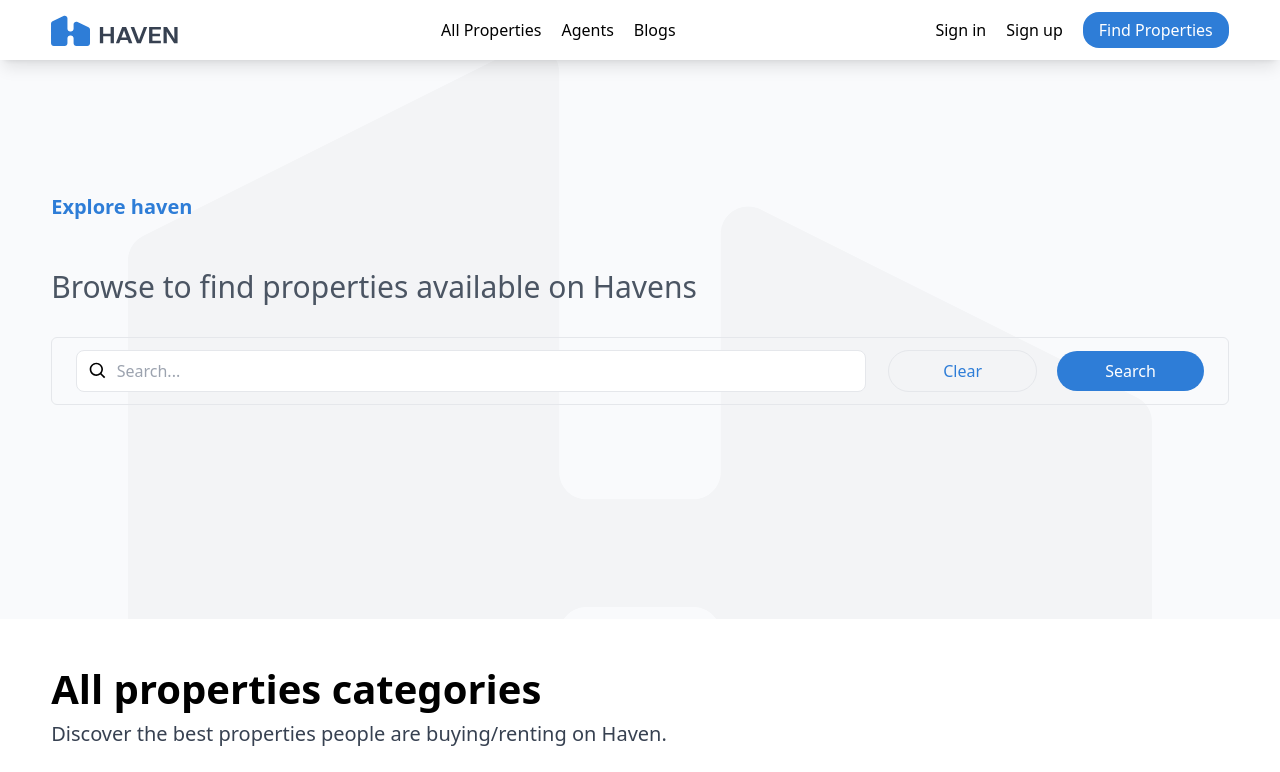
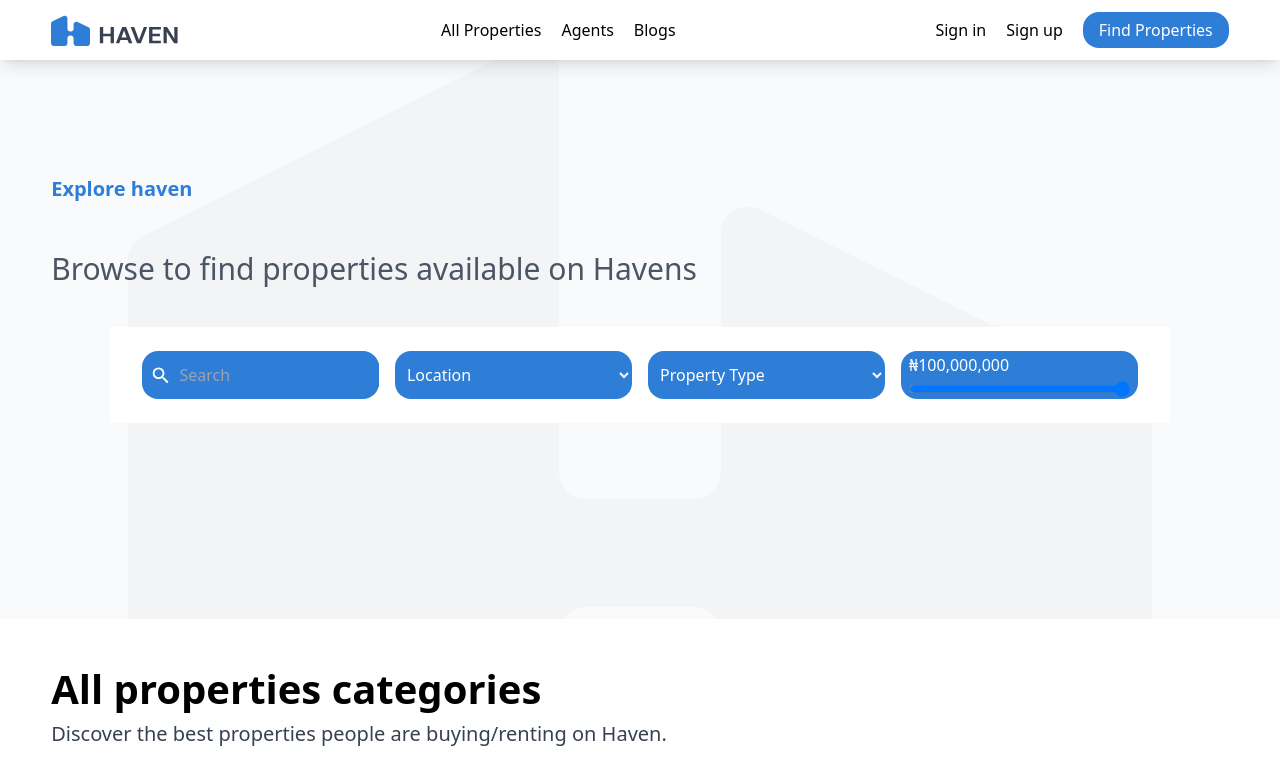
Before and after one commit to PythoSalaf/Harven-Estates, a React (Vite) app: page /all-properties in a window 1280 px wide. Shown: the top 772 px of the page. Built offline with nearby package versions, Linux system fonts and the light colour scheme.

Commit message:
some changes made

```diff
--- a/src/Pages/AllProperty.jsx
+++ b/src/Pages/AllProperty.jsx
@@ -1,6 +1,11 @@
-import { BiSearch } from "react-icons/bi";
+// import { BiSearch } from "react-icons/bi";
 import { Noresult, Portraite, Propertyhero } from "../assets";
-import { Button, PropertyCard, PropertyCategories } from "../components";
+import {
+  Button,
+  InputField,
+  PropertyCard,
+  PropertyCategories,
+} from "../components";
 import { useState } from "react";
 import { properties } from "../components/DummyData";
 
@@ -32,7 +37,7 @@ const AllProperty = () => {
           />
         </div>
 
-        <div className="absolute layout inset-0 z-20 flex flex-col h-[60vh] items-center rounded-xl justify-center ">
+        <div className="absolute layout inset-0 z-20 flex flex-col h-[75vh]  md:h-[68vh] lg:h-[60vh] items-center rounded-xl justify-center ">
           <div className="w-full">
             <h1 className="text-lg font-semibold text-primary md:text-xl">
               Explore haven
@@ -40,29 +45,9 @@ const AllProperty = () => {
             <p className="mt-12 text-2xl md:text-3xl text-grayPrimary">
               Browse to find properties available on Havens
             </p>
-            <div className="py-3 mt-8 border rounded-md border-graySecondary gap-x-4">
-              <div className="w-[96%] mx-auto flex items-center justify-between">
-                <div className="relative w-[70%]">
-                  <div className="absolute inset-y-0 left-0 flex items-center pl-3">
-                    <BiSearch className="w-5 h-5 text-gray-400" />
-                  </div>
-                  <input
-                    type="text"
-                    className="w-full py-2 pl-10 pr-4 text-gray-700 bg-white border rounded-lg border-graySecondary focus:outline-none focus:ring-2 focus:ring-transparent focus:border-transparent"
-                    placeholder="Search..."
-                  />
-                </div>
-                <div className="w-[28%] flex items-center gap-x-5 ">
-                  <Button
-                    btnText="Clear"
-                    btnStyle="border border-graySecondary w-full py-2 px-4 rounded-3xl text-primary"
-                  />
-                  <Button
-                    btnText="Search"
-                    btnStyle=" bg-primary py-2 w-full px-4 rounded-3xl text-white"
-                  />
-                </div>
-              </div>
+
+            <div className="mt-10 ">
+              <InputField />
             </div>
           </div>
         </div>
@@ -118,11 +103,21 @@ const AllProperty = () => {
         </div>
       </div>
       <div className="flex flex-col items-start justify-between w-full my-7 md:flex-row">
-        <div className="flex items-center justify-center w-full h-[400px] bg-primary">
+        <div className="flex items-center justify-center w-full h-[250px] md:h-[400px] bg-primary">
           <img src={Portraite} alt="portraite" className="h-full" />
         </div>
-        <div className="w-full bg-[#174579] h-[400px] flex items-center text-white justify-center">
-          <h3 className="">Didn’t find what you’re looking for?</h3>
+        <div className="w-full bg-[#174579] h-[250px] md:h-[400px] md:pl-9 flex flex-col items-center md:items-start text-white justify-center">
+          <h3 className="text-xl font-semibold md:text-2xl lg:text-3xl">
+            Didn’t find what you’re looking for?
+          </h3>
+          <p className="mt-3 mb-10 text-sm text-center md:text-base md:text-left">
+            Let us know your preference and our business team will reach out to
+            you with what matches your request.
+          </p>
+          <Button
+            btnText="Get in touch"
+            btnStyle="uppercase text-grayPrimary bg-white text-sm md:text-base px-6 py-2 rounded-3xl"
+          />
         </div>
       </div>
     </>
--- a/src/components/InputField.jsx
+++ b/src/components/InputField.jsx
@@ -6,32 +6,33 @@ const InputField = () => {
   const [priceRange, setPriceRange] = useState([0, 100000000]);
   const [currentPrice, setCurrentPrice] = useState(priceRange[1]);
 
-
   const handlePriceChange = (event) => {
     setCurrentPrice(event.target.value);
   };
 
   return (
-    <div className="bg-white md:m-auto pt-5 mt-10 rounded mx-10 p-8 ">
-      <div className="md:flex grid gap-4 p-4">
+    <div className="w-full md:w-[90%] py-6 mx-auto mt-10 bg-white rounded ">
+      <div className="grid grid-cols-1 md:grid-cols-2 lg:grid-cols-4 gap-4  w-[94%] mx-auto">
         {/* Search Box */}
-        <div className="flex bg-primary rounded-2xl items-center w-full md:w-1/4 h-12">
-          <MdSearch size={25} className="text-white ml-2" />
+        <div className="flex items-center w-full h-12 bg-primary rounded-2xl ">
+          <MdSearch size={25} className="ml-2 text-white" />
           <input
             type="text"
-            className="text-white bg-primary outline-none w-full px-2"
+            className="w-full px-2 text-white outline-none bg-primary"
             placeholder="Search"
           />
         </div>
 
         {/* Location Dropdown */}
-        <div className="flex w-full md:w-1/4 h-12">
+        <div className="flex w-full h-12 ">
           <select
             name="location"
             id="location"
-            className="bg-primary rounded-2xl p-2 w-full h-full text-white "
+            className="w-full h-full p-2 text-white bg-primary rounded-2xl "
           >
-            <option value="" className="">Location</option>
+            <option value="" className="">
+              Location
+            </option>
             <option value="Ibadan">Ibadan, Oyo state</option>
             <option value="Ikeja">Ikeja, Lagos state</option>
             <option value="Ikorodu">Ikorodu, Lagos state</option>
@@ -42,11 +43,11 @@ const InputField = () => {
         </div>
 
         {/* Property Type Dropdown */}
-        <div className="flex w-full md:w-1/4 h-12 ">
+        <div className="flex w-full h-12 ">
           <select
             name="propertyType"
             id="propertyType"
-            className="bg-primary text-white rounded-2xl p-2 w-full h-full"
+            className="w-full h-full p-2 text-white bg-primary rounded-2xl"
           >
             <option value="">Property Type</option>
             <option value="Appartments">Appartments</option>
@@ -59,9 +60,11 @@ const InputField = () => {
         </div>
 
         {/* Price Range Slider in Dropdown-Like Border */}
-        <div className="flex w-full md:w-1/4 h-12 relative">
-          <div className="bg-primary text-white rounded-2xl p-2 w-full h-full flex flex-col justify-center">
-            <label className="text-white mb-1">₦{Number(currentPrice).toLocaleString()}</label>
+        <div className="relative flex w-full h-12 ">
+          <div className="flex flex-col justify-center w-full h-full p-2 text-white bg-primary rounded-2xl">
+            <label className="mb-1 text-white">
+              ₦{Number(currentPrice).toLocaleString()}
+            </label>
             <input
               type="range"
               className="w-full"
--- a/src/components/Navbar.jsx
+++ b/src/components/Navbar.jsx
@@ -40,9 +40,10 @@ const Navbar = () => {
           )}
         </div>
       </div>
+      {/* Mobile view */}
       {isToggle && (
-        <div className="absolute top-[3.2rem] w-full bg-primary h-52">
-          <div className="flex flex-col pt-3 text-white layout gap-y-1">
+        <div className="absolute top-[3.2rem] shadow-xl w-full bg-white h-52">
+          <div className="flex flex-col pt-3 text-black layout gap-y-1">
             <Link onClick={() => setIsToggle(!isToggle)} className="text-lg ">
               All Properties
             </Link>
```
